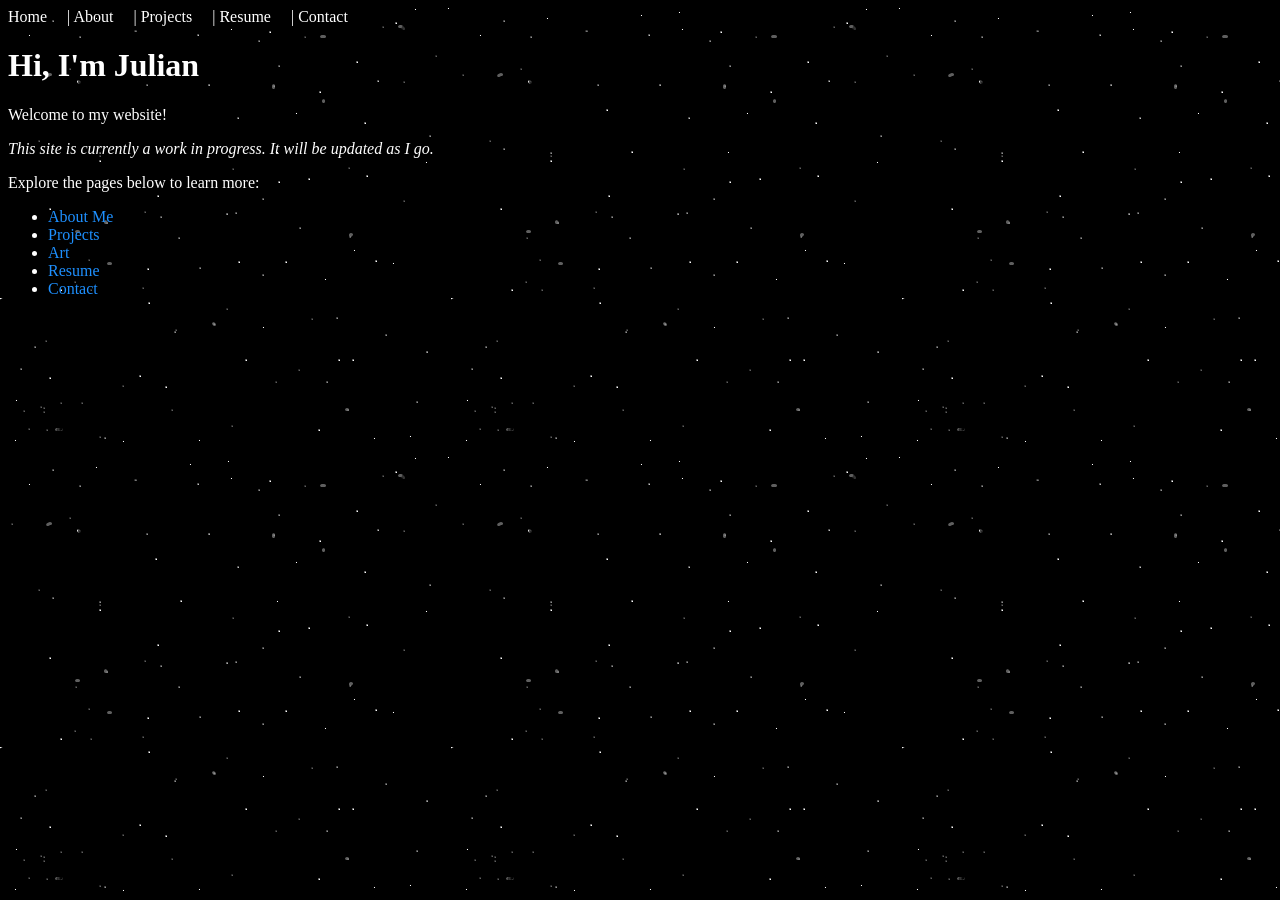
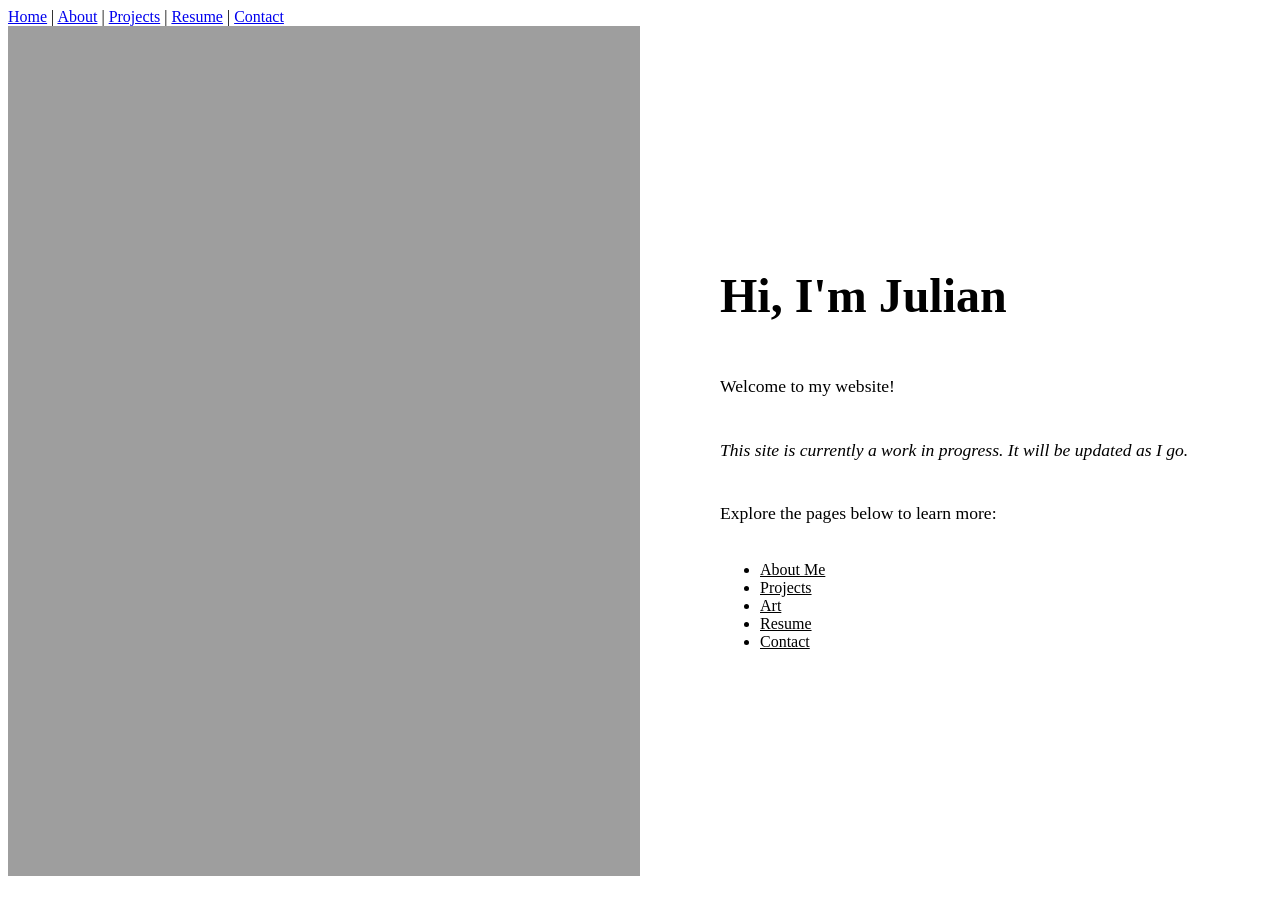
Before and after one commit to Julianzen/julians.github.io, a Jekyll site: the page built from index.md, in a window 1280 px wide. Built offline with Jekyll 4.4.1, drawn with Linux system fonts in a browser that asks for light colours.

Commit message:
Refactor CSS for home split layout and styles

```diff
--- a/assets/style.css
+++ b/assets/style.css
@@ -1,42 +1,85 @@
-/* Global site styles */
-/*
-body {
-  background-color: #000000;
-  color: #ffffff;
-  font-family: Arial, sans-serif;
-  line-height: 1.6;
-  margin: 0;
-  padding: 0 2rem;
-}
-*/
+/* Home page split layout */
 
-body {
-  background-image: url("https://julianzen.github.io/julians.github.io/assets/images/spaces.png");
-  background-repeat: repeat;
-  background-size: auto;
-  background-attachment: fixed;
-  background-color: black;
-  color: white;
+.home-split {
+  display: flex;
+  width: 100%;
+  min-height: calc(100vh - 50px);
 }
 
-/* Headings */
-h1, h2, h3, h4 {
-  color: #ffffff;
+
+/* Left side - image */
+
+.home-left {
+  width: 50%;
+  min-height: calc(100vh - 50px);
+
+  background-image: url("https://julianzen.github.io/julians.github.io/assets/images/IMG_6391.png");
+  background-size: cover;
+  background-position: center;
+  background-repeat: no-repeat;
 }
 
-/* Links */
-a {
-  color: #1e90ff; /* bright blue links */
-  text-decoration: none;
+
+/* Right side - white */
+
+.home-right {
+  width: 50%;
+  min-height: calc(100vh - 50px);
+
+  background-color: white;
+  color: black;
+
+  display: flex;
+  flex-direction: column;
+  justify-content: center;
+
+  padding: 80px;
+  box-sizing: border-box;
 }
 
-a:hover {
-  color: #87cefa; /* lighter blue on hover */
-  text-decoration: underline;
+
+/* Text on right side */
+
+.home-right h1 {
+  color: black;
+  font-size: 3rem;
 }
 
-/* Navigation bar (if you have one) */
-nav a {
-  color: #ffffff;
-  margin-right: 1rem;
+.home-right p {
+  color: black;
+  font-size: 1.1rem;
+  line-height: 1.6;
 }
+
+
+/* Links on right side */
+
+.home-right a {
+  color: black;
+}
+
+.home-right a:hover {
+  color: #555;
+}
+
+
+/* Mobile */
+
+@media (max-width: 768px) {
+
+  .home-split {
+    flex-direction: column;
+  }
+
+  .home-left {
+    width: 100%;
+    min-height: 50vh;
+  }
+
+  .home-right {
+    width: 100%;
+    min-height: 50vh;
+    padding: 40px;
+  }
+
+}
```
